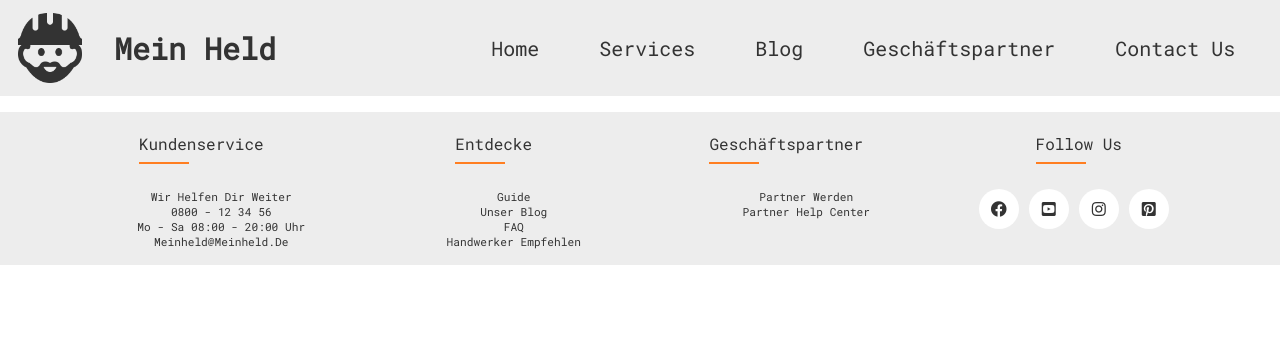
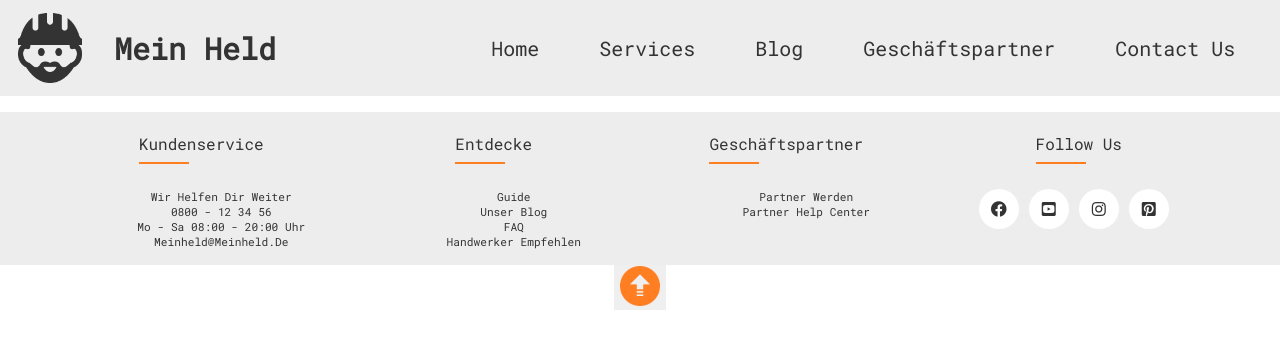
Before and after one commit to Ziedlassoued/mein-held, a React (Vite) app: page / in a window 1280 px wide. Shown: the top 348 px of the page. Built offline with nearby package versions, Linux system fonts and the light colour scheme; no server answers.

Commit message:
:sparkles: Add ScrollToTop function

```diff
--- a/src/App.tsx
+++ b/src/App.tsx
@@ -2,7 +2,7 @@ import { useEffect, useState } from 'react';
 import styles from './App.module.css';
 import NavBar from './components/NavBar/NavBar';
 import Footer from './components/Footer/Footer';
-
+import Scroll from './components/Footer/ScrollToTop/ScrollToTop';
 function App() {
   const [message, setMessage] = useState('');
 
@@ -16,6 +16,7 @@ function App() {
       <NavBar />
       <p>{message}</p>
       <Footer />
+      <Scroll />
     </div>
   );
 }
--- /dev/null
+++ b/src/components/Footer/ScrollToTop/ScrollToTop.module.css
@@ -0,0 +1,7 @@
+.iconScrollUp {
+  width: 40px;
+}
+
+.button {
+  border: none;
+}
--- /dev/null
+++ b/src/components/Footer/ScrollToTop/ScrollToTop.tsx
@@ -0,0 +1,42 @@
+import React, { useEffect, useState } from 'react';
+import styles from './ScrollToTop.module.css';
+
+function Scroll(): JSX.Element {
+  const [isVisible, setIsVisible] = useState(false);
+
+  const toggleVisibility = () => {
+    if (window.pageYOffset > 300) {
+      setIsVisible(true);
+    } else {
+      setIsVisible(false);
+    }
+  };
+
+  const scrollToTop = () => {
+    window.scrollTo({ top: 0, behavior: 'smooth' });
+  };
+
+  useEffect(() => {
+    window.addEventListener('scroll', toggleVisibility);
+    return () => {
+      window.removeEventListener('scroll', toggleVisibility);
+    };
+  }, []);
+
+  return (
+    <div className={styles.container}>
+      <button className={styles.button} type="button" onClick={scrollToTop}>
+        {isVisible ? (
+          ''
+        ) : (
+          <img
+            className={styles.iconScrollUp}
+            src="src/assets/ScrollUp.png"
+            alt="Scroll to top"
+          />
+        )}
+      </button>
+    </div>
+  );
+}
+export default Scroll;
```
Also changed, not shown: src/assets/ScrollUp.png (added), 1 other file (tests, documents, lock files or other folders).
